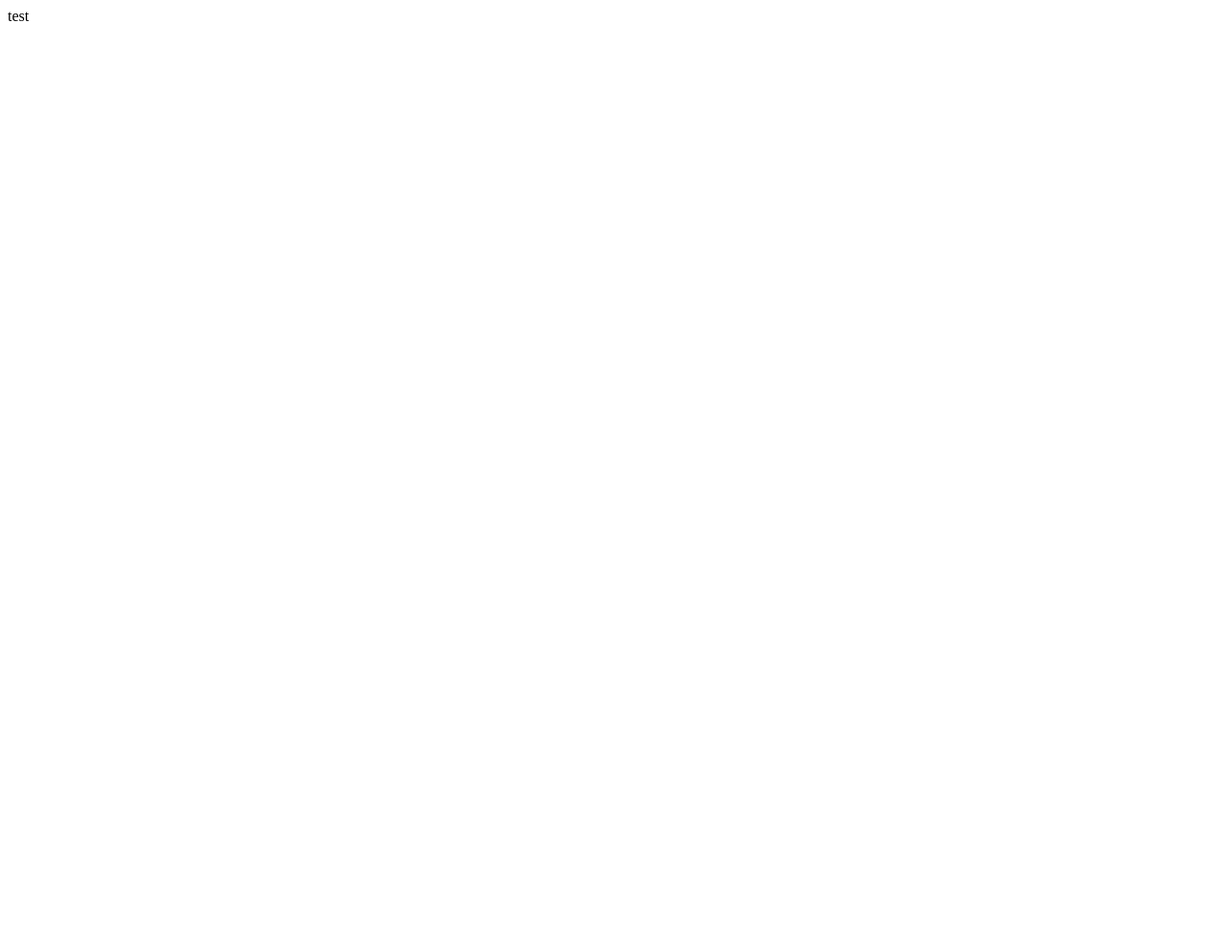
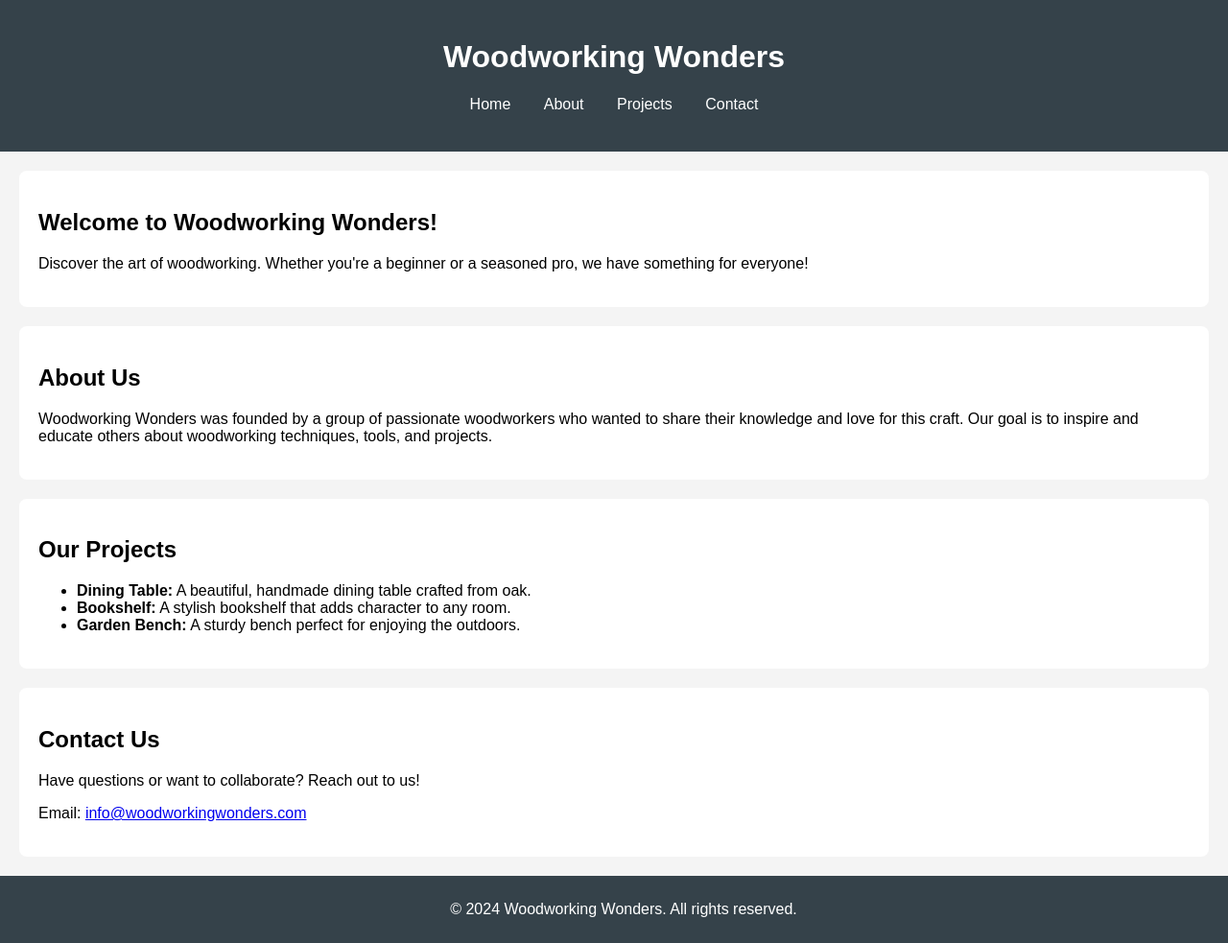
Before and after one commit to truls1/woodnweeds, a plain HTML site: page index.html in a window 1280 px wide. Shown: the whole page at 96% size. Before the commit the page ends 800 px from the top, so only its background shows below. Drawn offline with Linux system fonts and the light colour scheme.

Commit message:
index.html
Oppdatering

```diff
--- a/index.html
+++ b/index.html
@@ -1 +1,87 @@
-<p>test</p>
+<!DOCTYPE html>
+<html lang="en">
+<head>
+    <meta charset="UTF-8">
+    <meta name="viewport" content="width=device-width, initial-scale=1.0">
+    <title>Woodworking Wonders</title>
+    <style>
+        body {
+            font-family: Arial, sans-serif;
+            margin: 0;
+            padding: 0;
+            background-color: #f4f4f4;
+        }
+        header {
+            background: #35424a;
+            color: white;
+            padding: 20px 0;
+            text-align: center;
+        }
+        nav {
+            margin: 20px 0;
+        }
+        nav a {
+            margin: 0 15px;
+            color: #ffffff;
+            text-decoration: none;
+        }
+        section {
+            padding: 20px;
+            margin: 20px;
+            background: white;
+            border-radius: 8px;
+        }
+        footer {
+            text-align: center;
+            padding: 10px;
+            background: #35424a;
+            color: white;
+            position: relative;
+            bottom: 0;
+            width: 100%;
+        }
+    </style>
+</head>
+<body>
+
+<header>
+    <h1>Woodworking Wonders</h1>
+    <nav>
+        <a href="#home">Home</a>
+        <a href="#about">About</a>
+        <a href="#projects">Projects</a>
+        <a href="#contact">Contact</a>
+    </nav>
+</header>
+
+<section id="home">
+    <h2>Welcome to Woodworking Wonders!</h2>
+    <p>Discover the art of woodworking. Whether you're a beginner or a seasoned pro, we have something for everyone!</p>
+</section>
+
+<section id="about">
+    <h2>About Us</h2>
+    <p>Woodworking Wonders was founded by a group of passionate woodworkers who wanted to share their knowledge and love for this craft. Our goal is to inspire and educate others about woodworking techniques, tools, and projects.</p>
+</section>
+
+<section id="projects">
+    <h2>Our Projects</h2>
+    <ul>
+        <li><strong>Dining Table:</strong> A beautiful, handmade dining table crafted from oak.</li>
+        <li><strong>Bookshelf:</strong> A stylish bookshelf that adds character to any room.</li>
+        <li><strong>Garden Bench:</strong> A sturdy bench perfect for enjoying the outdoors.</li>
+    </ul>
+</section>
+
+<section id="contact">
+    <h2>Contact Us</h2>
+    <p>Have questions or want to collaborate? Reach out to us!</p>
+    <p>Email: <a href="mailto:info@woodworkingwonders.com">info@woodworkingwonders.com</a></p>
+</section>
+
+<footer>
+    <p>&copy; 2024 Woodworking Wonders. All rights reserved.</p>
+</footer>
+
+</body>
+</html>
```
